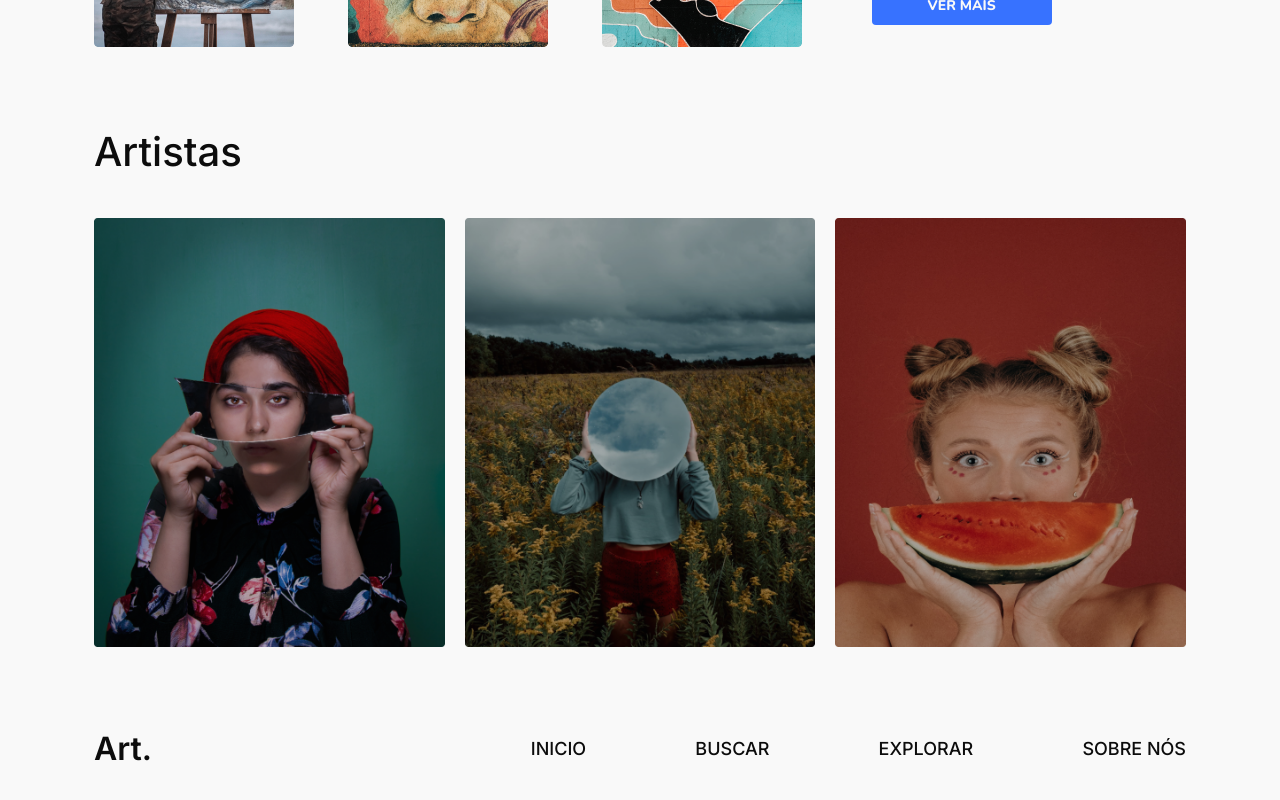
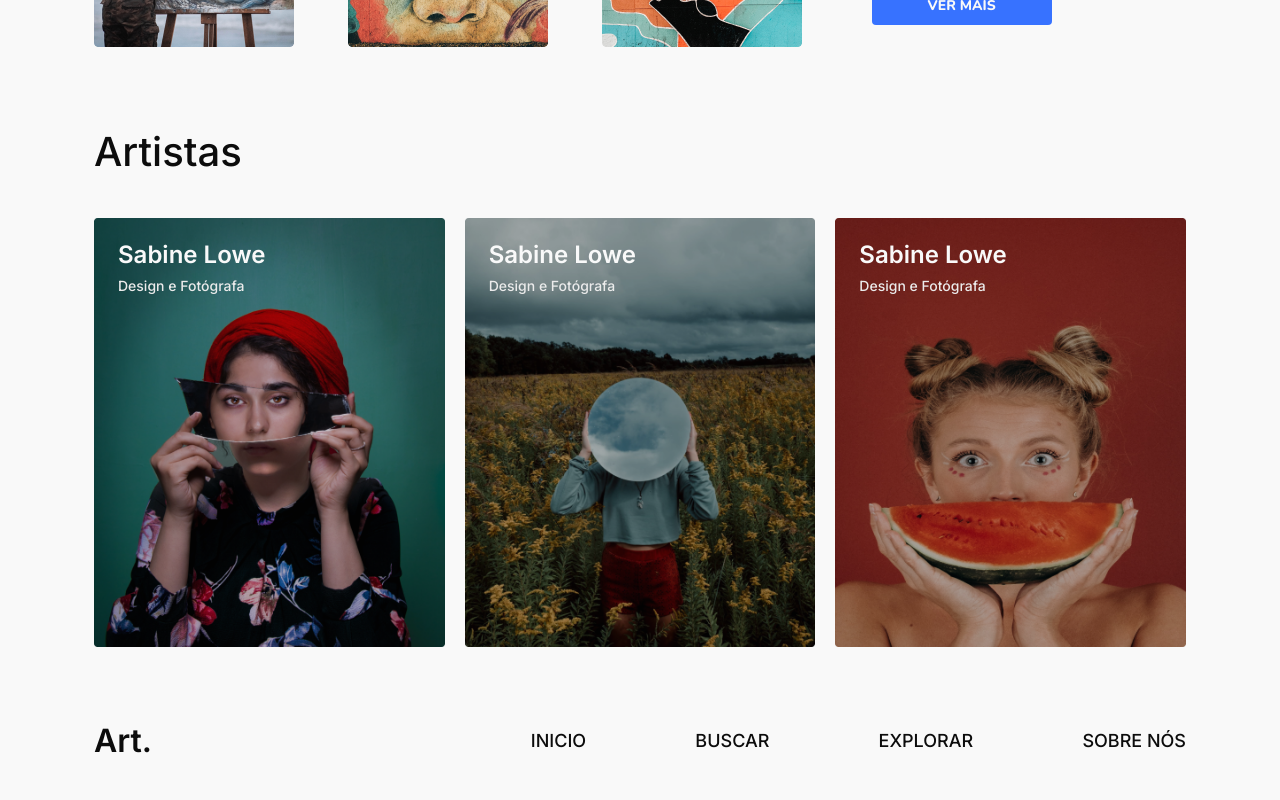
Before and after one commit to Wallysson/desafio-26-art, a React (Vite) app: page / in a window 1280 px wide. Shown: the part 724-1524 px from the top of the page. Built offline with nearby package versions, Linux system fonts and the light colour scheme.

Commit message:
finalizando projeto

```diff
--- a/src/components/Artists.jsx
+++ b/src/components/Artists.jsx
@@ -6,13 +6,25 @@ export function Artists() {
       <h3>Artistas</h3>
 
       <div className={styles.artistsContainer}>
-        <div>
+        <div className={styles.artistsContainerText}>
+          <div className={styles.artistsText}>
+            <strong>Sabine Lowe</strong>
+            <span>Design e Fotógrafa</span>
+          </div>
           <img src="src/assets/artist-1.png" alt="Sabine Lowe" />
         </div>
-        <div>
+        <div className={styles.artistsContainerText}>
+          <div className={styles.artistsText}>
+            <strong>Sabine Lowe</strong>
+            <span>Design e Fotógrafa</span>
+          </div>
           <img src="src/assets/artist-2.png" alt="Eleanor Pena" />
         </div>
-        <div>
+        <div className={styles.artistsContainerText}>
+          <div className={styles.artistsText}>
+            <strong>Sabine Lowe</strong>
+            <span>Design e Fotógrafa</span>
+          </div>
           <img src="src/assets/artist-3.png" alt="Leslie Alexander" />
         </div>
       </div>
--- a/src/components/Artists.module.css
+++ b/src/components/Artists.module.css
@@ -14,6 +14,30 @@
   gap: 1.25rem;
   justify-content: space-between;
   width: 100%;
+}
+
+.artistsContainerText {
+  position: relative;
+}
+
+.artistsText {
+  display: flex;
+  flex-direction: column;
+  position: absolute;
+  padding: 1.5rem;
+  gap: 0.5rem;
+}
+
+.artistsText strong {
+  font-size: 1.5rem;
+  color: var(--white);
+  font-weight: 600;
+}
+
+.artistsText span {
+  font-size: 0.875rem;
+  font-weight: 500;
+  color: var(--gray);
 }
 
 .artistsContainer img {
@@ -53,6 +77,9 @@
     flex-direction: column;
     gap: 1rem;
   }
+  .artistsText strong {
+    font-size: 1.375rem;
+  }
   .artistsContainer img {
     max-height: 484px;
     object-fit: cover;
@@ -73,6 +100,9 @@
     flex-direction: column;
     gap: 1rem;
   }
+  .artistsText strong {
+    font-size: 1.375rem;
+  }
   .artistsContainer img {
     max-height: 484px;
     object-fit: cover;
--- a/src/components/Footer.module.css
+++ b/src/components/Footer.module.css
@@ -1,5 +1,5 @@
 .footer {
-  padding: 5rem 0;
+  padding: 4.5rem 0;
   display: flex;
   justify-content: space-between;
   align-items: center;
--- a/src/components/Header.module.css
+++ b/src/components/Header.module.css
@@ -19,6 +19,8 @@
   border-radius: 4px;
   height: 2.5rem;
   border: none;
+  background: var(--gray) url('../assets/lupa.svg') no-repeat;
+  background-position: right 1.5rem center;
 }
 
 @media (max-width: 576px) {
@@ -34,14 +36,19 @@
   }
 }
 
+@media (max-width: 992px) {
+  .header input {
+    max-width: 50%;
+    margin: 0 auto;
+  }
+
+  .inputLupa img {
+    display: none;
+  }
+}
+
 @media (max-width: 768px) {
   .header input {
     display: none;
   }
 }
-
-@media (max-width: 992px) {
-  .header input {
-    max-width: 50%;
-  }
-}
```
Also changed, not shown: src/components/Header.jsx (+4 -4 lines), src/assets/lupa.svg (added).
